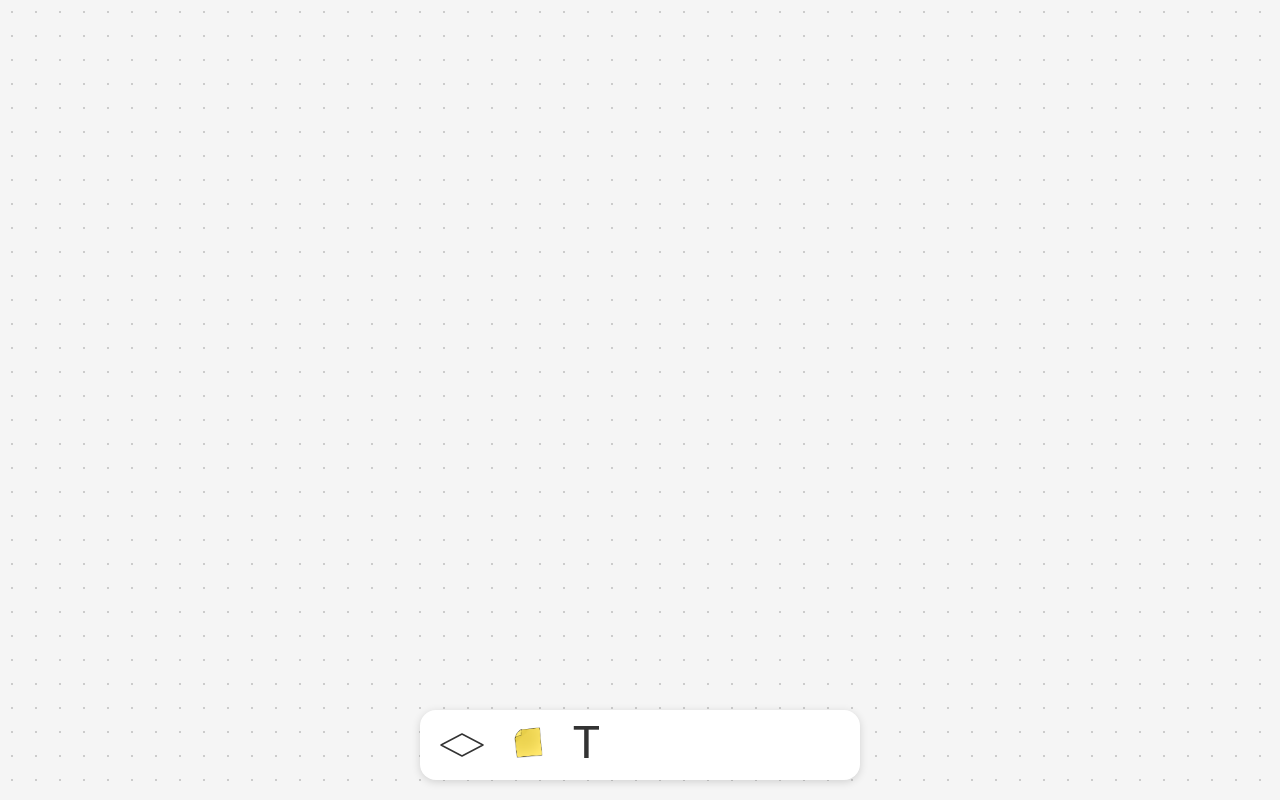
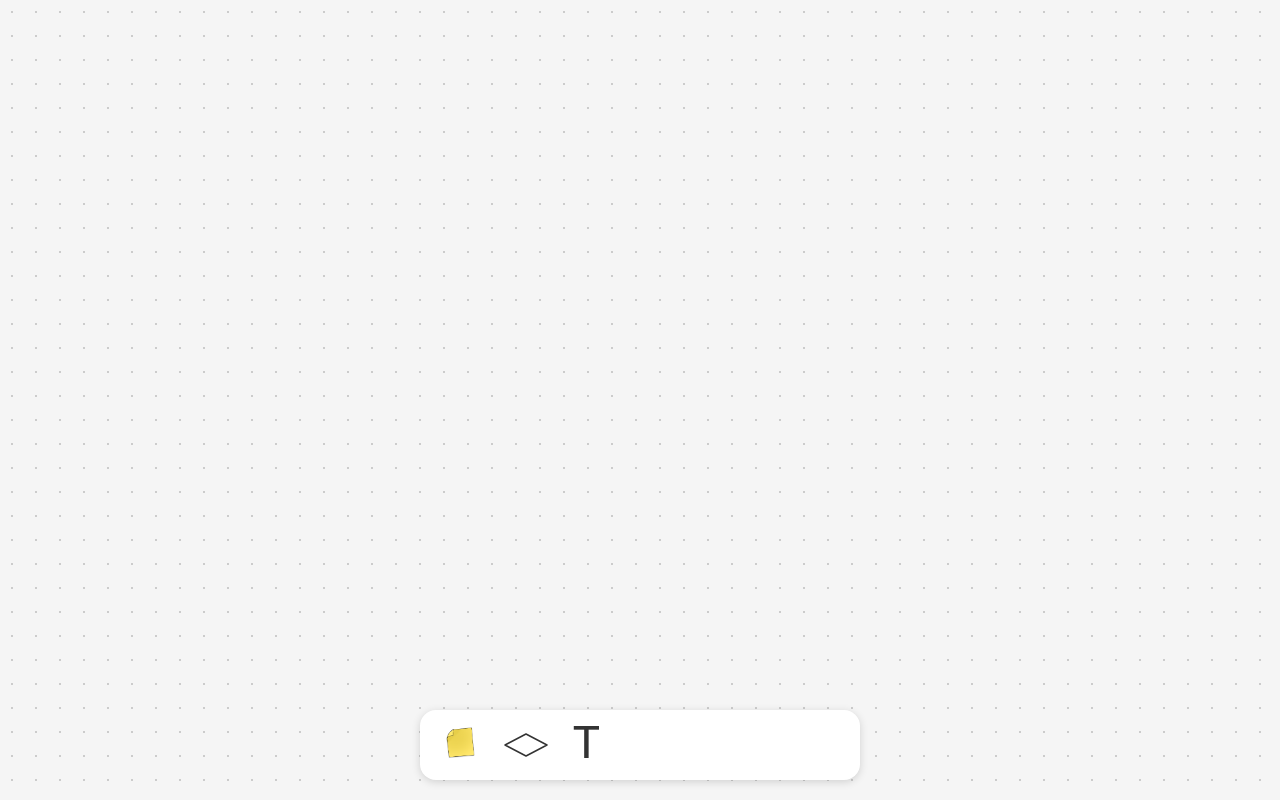
Before and after one commit to ziningch/cmu05431, a React (Vite) app: page / in a window 1280 px wide. Shown: the top 800 px of the page. Built offline with nearby package versions, Linux system fonts and the light colour scheme.

Commit message:
reordering

```diff
--- a/src/App.jsx
+++ b/src/App.jsx
@@ -5,6 +5,9 @@ export default function App() {
   return (
     <div>
       <div className = 'toolbar'>
+        {/*drawing the sticky note tool*/}
+        <img className="tool-icon" src={sticky} alt="Image tool" />
+
         {/*drawing the flowchart shape tool*/}
         <svg width = "44" height = "24" viewBox="0 0 44 24">
           <polygon
@@ -15,8 +18,7 @@ export default function App() {
             strokeLinejoin="round"
           />
         </svg>
-        {/*drawing the sticky note tool*/}
-        <img className="tool-icon" src={sticky} alt="Image tool" />
+
         {/*drawing the text tool*/}
         <div className = 'tool-text'>T</div>
       </div>
--- a/src/index.css
+++ b/src/index.css
@@ -5,7 +5,7 @@ body {
   width: 200vw;
   height: 200vw;
   background-color: whitesmoke;
-  background-image: radial-gradient(#ccc 1.5px, transparent 1.5px);
+  background-image: radial-gradient(#ccc 1px, transparent 1.5px);
   background-size: 24px 24px;
 }
 
```
